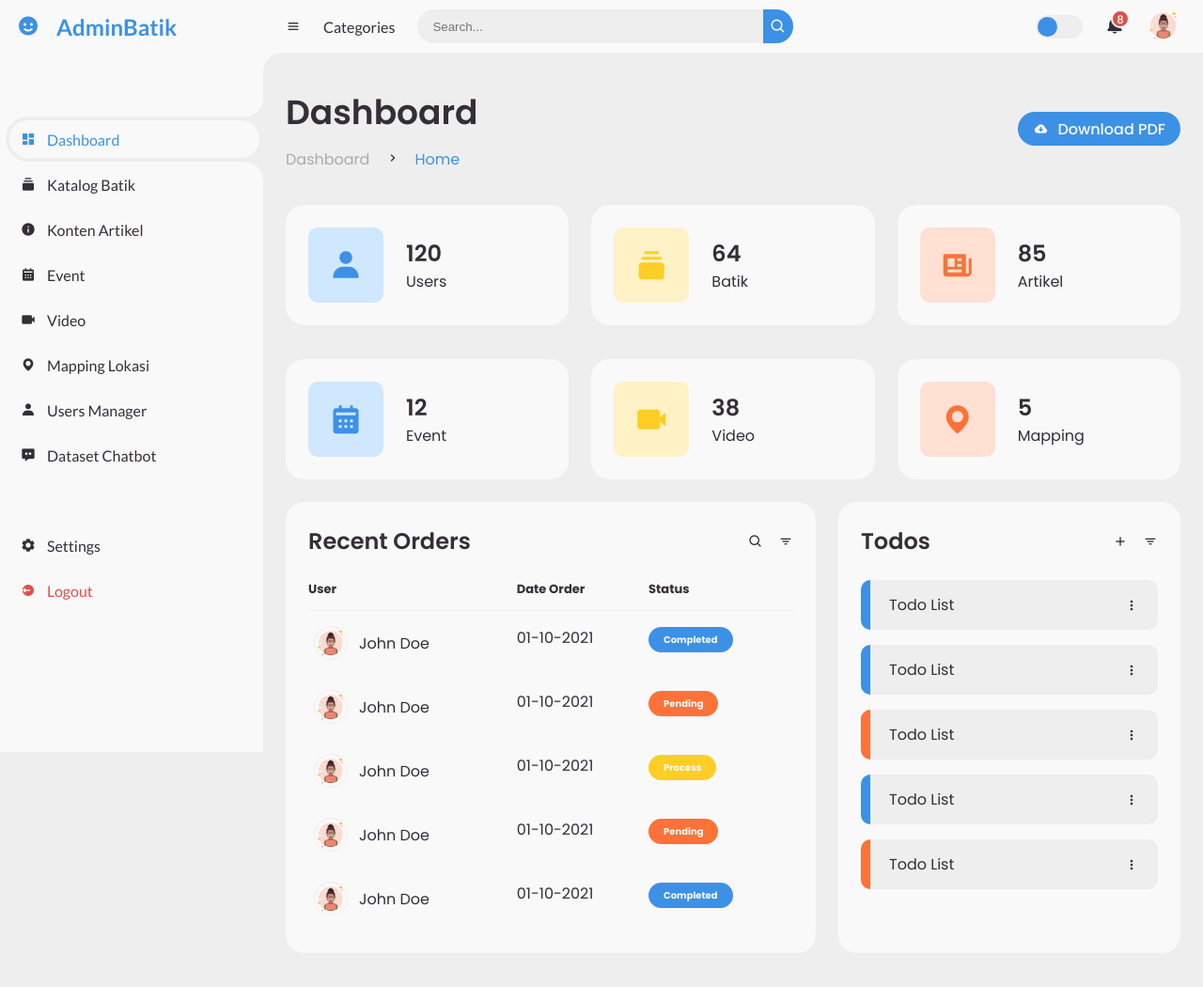
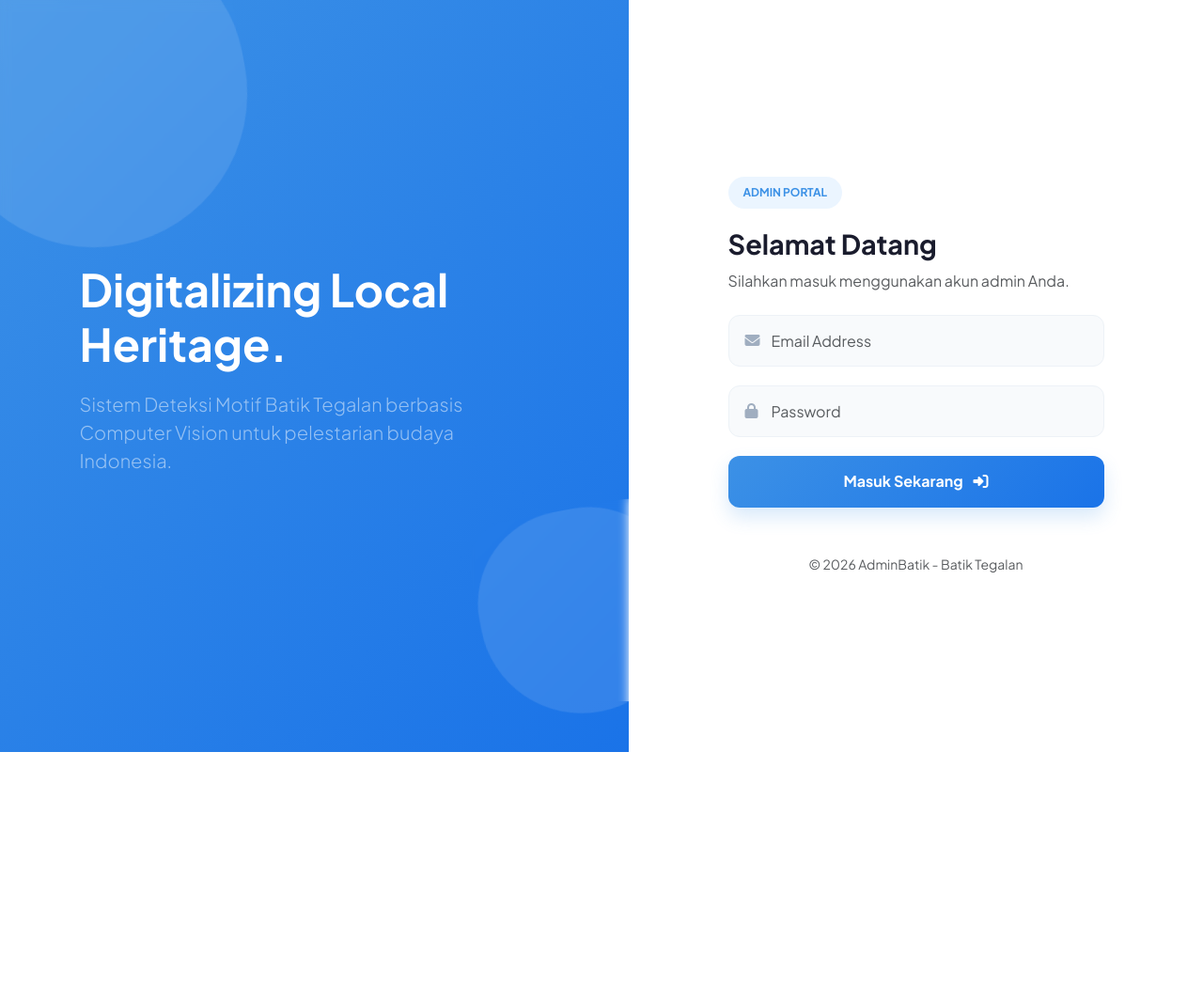
Before and after one commit to tamris/service_batik, a Flask app: page / in a window 1280 px wide. Shown: the whole page at 94% size. After the commit the page ends 800 px from the top, so only its background shows below. Run offline with Flask 3, Linux system fonts and the light colour scheme; some libraries are stand-ins or nearby versions.

Commit message:
login auth

```diff
--- a/app.py
+++ b/app.py
@@ -2,6 +2,7 @@ from flask import Flask
 from config import Config
 from extensions import mongo , jwt, bcrypt, mail
 from routes.web.dashboard import web_bp
+from routes.web.auth import auth_web
 from routes.web.galeri import galeri_bp
 from routes.web.infromasi import informasi_bp
 from routes.web.video import video_bp
@@ -35,6 +36,7 @@ app.mail = mail
 
 # 2. Register Blueprint
 app.register_blueprint(web_bp)
+app.register_blueprint(auth_web)
 app.register_blueprint(galeri_bp)
 app.register_blueprint(informasi_bp)
 app.register_blueprint(video_bp)
--- a/models/user_model.py
+++ b/models/user_model.py
@@ -9,6 +9,7 @@ def create_user(data):
         "username": data["username"],
         "email": data["email"],
         "password": hashed_password,
+        "role": data.get("role", "users"),
         "api_key": data["api_key"],
         "is_verified": data.get("is_verified", False),
         "otp": data.get("otp"), # Simpan OTP 6 digit
--- /dev/null
+++ b/routes/web/auth.py
@@ -0,0 +1,56 @@
+from flask import Blueprint, render_template, request, redirect, url_for, session, flash, current_app
+from functools import wraps
+from flask import session, redirect, url_for, flash
+
+auth_web = Blueprint('auth', __name__)
+
+@auth_web.route('/', methods=['GET', 'POST'])
+def login():
+    if request.method == 'POST':
+        email = request.form.get('email') # Ambil email dari form
+        password = request.form.get('password')
+
+        # Cari user berdasarkan email sesuai user_model.py
+        user = current_app.mongo.db.users.find_one({"email": email})
+
+        if user and current_app.bcrypt.check_password_hash(user['password'], password):
+            # Cek Role: Hanya admin/superadmin yang bisa masuk web admin
+            if user.get('role') in ['superadmin', 'admin']:
+                session['logged_in'] = True
+                session['user_id'] = str(user['_id'])
+                session['username'] = user['username']
+                session['role'] = user.get('role')
+
+                flash('Login Berhasil!', 'success')
+                return redirect(url_for('web_dashboard.index'))
+            else:
+                flash('Akses Ditolak: Anda tidak memiliki otoritas Admin.', 'danger')
+        else:
+            flash('Email atau Password salah!', 'danger')
+
+    return render_template('auth.html')
+
+def login_required(f):
+    @wraps(f)
+    def decorated_function(*args, **kwargs):
+        # 1. Cek apakah user sudah login
+        if 'logged_in' not in session:
+            flash("Silahkan login terlebih dahulu untuk mengakses halaman ini.", "danger")
+            return redirect(url_for('auth.login'))
+
+        # 2. Cek apakah role-nya Admin atau Superadmin
+        # Ini mencegah user mobile yang punya akun tapi role 'users' masuk lewat URL web
+        if session.get('role') not in ['admin', 'superadmin']:
+            flash("Akses ditolak! Anda tidak memiliki izin admin.", "danger")
+            return redirect(url_for('auth.login'))
+
+        return f(*args, **kwargs)
+    return decorated_function
+
+
+@auth_web.route('/logout')
+def logout():
+    session.clear()
+    # Tambahkan kategori "success" di sini agar HTML tidak error saat unpacking
+    flash("Anda telah berhasil keluar.", "success")
+    return redirect(url_for('auth.login'))
--- a/routes/web/dashboard.py
+++ b/routes/web/dashboard.py
@@ -1,9 +1,11 @@
 from flask import Blueprint, render_template
+from routes.web.auth import login_required
 
 # Bikin Blueprint nama 'web_dashboard'
 web_bp = Blueprint('web_dashboard', __name__)
 
-@web_bp.route('/')
+@web_bp.route('/dashboard')
+@login_required
 def index():
     # Dummy counts (gampang diganti nanti dari database)
     counts = {
--- a/routes/web/event.py
+++ b/routes/web/event.py
@@ -1,5 +1,6 @@
 import math
 import os
+from routes.web.auth import login_required
 from flask import Blueprint, render_template, request, redirect, url_for, flash
 from werkzeug.utils import secure_filename
 from models.event_model import EventModel
@@ -11,6 +12,7 @@ event_model = EventModel()
 UPLOAD_FOLDER = 'static/img/events'
 
 @event_bp.route('/data-events')
+@login_required
 def index():
     page = request.args.get('page', 1, type=int)
     search_query = request.args.get('q', '')
@@ -38,6 +40,7 @@ def index():
                            search_query=search_query)
 
 @event_bp.route('/data-events/tambah', methods=['GET', 'POST'])
+@login_required
 def create():
     if request.method == 'POST':
         # Handle Upload Banner
@@ -72,6 +75,7 @@ def create():
     return render_template('events/create.html')
 
 @event_bp.route('/data-events/edit/<string:event_id>', methods=['GET', 'POST'])
+@login_required
 def edit(event_id):
     # Ambil data lama berdasarkan ID
     page = request.form.get('page', 1, type=int)
--- a/routes/web/galeri.py
+++ b/routes/web/galeri.py
@@ -1,7 +1,8 @@
 from datetime import datetime
 import math
 import os
-from posthog import page
+from routes.web.auth import login_required
+# from posthog import page
 from werkzeug.utils import secure_filename
 from flask import Blueprint, render_template, request, redirect, url_for, flash
 from models.batik_model import BatikModel
@@ -13,6 +14,7 @@ batik_model = BatikModel()
 UPLOAD_FOLDER = 'static/img/galeri'
 
 @galeri_bp.route('/data-batik')
+@login_required
 def index():
     page = request.args.get('page', 1, type=int)
     search_query = request.args.get('q', '')
@@ -45,6 +47,7 @@ def index():
 
 
 @galeri_bp.route('/data-batik/tambah', methods=['GET', 'POST'])
+@login_required
 def create():
     if request.method == 'POST':
         file = request.files.get('gambar')
--- a/templates/auth.html
+++ b/templates/auth.html
@@ -0,0 +1,259 @@
+<!DOCTYPE html>
+<html lang="en">
+
+<head>
+    <meta charset="UTF-8">
+    <meta name="viewport" content="width=device-width, initial-scale=1.0">
+    <title>Login Admin | Batik Tegalan</title>
+    <link href="https://fonts.googleapis.com/css2?family=Plus+Jakarta+Sans:wght@300;400;600;700&display=swap"
+        rel="stylesheet">
+    <link rel="stylesheet" href="https://cdnjs.cloudflare.com/ajax/libs/font-awesome/6.4.0/css/all.min.css">
+    <link href="https://cdn.jsdelivr.net/npm/bootstrap@5.3.0/dist/css/bootstrap.min.css" rel="stylesheet">
+
+    <style>
+        :root {
+            /* Warna disesuaikan dengan Dashboard AdminBatik */
+            --primary-color: #3C91E6;
+            --primary-gradient: linear-gradient(135deg, #3C91E6 0%, #1a73e8 100%);
+            --glass-bg: rgba(255, 255, 255, 0.95);
+        }
+
+        body,
+        html {
+            height: 100%;
+            margin: 0;
+            font-family: 'Plus Jakarta Sans', sans-serif;
+            overflow: hidden;
+        }
+
+        .login-wrapper {
+            display: flex;
+            height: 100vh;
+            width: 100%;
+        }
+
+        /* Sisi Kiri: Visual & Gradients disesuaikan */
+        .side-visual {
+            flex: 1.2;
+            background: var(--primary-gradient);
+            position: relative;
+            display: flex;
+            align-items: center;
+            justify-content: center;
+            color: white;
+            padding: 40px;
+            overflow: hidden;
+        }
+
+        /* Object Printilan tetap ada, warna disesuaikan */
+        .shape {
+            position: absolute;
+            background: rgba(255, 255, 255, 0.1);
+            backdrop-filter: blur(5px);
+            border-radius: 30% 70% 70% 30% / 30% 30% 70% 70%;
+            animation: morph 15s linear infinite;
+        }
+
+        .shape-1 {
+            width: 300px;
+            height: 300px;
+            top: -50px;
+            left: -50px;
+        }
+
+        .shape-2 {
+            width: 200px;
+            height: 200px;
+            bottom: 50px;
+            right: -50px;
+            border-radius: 50%;
+        }
+
+        @keyframes morph {
+            0% {
+                transform: scale(1) rotate(0deg);
+                border-radius: 30% 70% 70% 30%;
+            }
+
+            50% {
+                transform: scale(1.1) rotate(90deg);
+                border-radius: 50%;
+            }
+
+            100% {
+                transform: scale(1) rotate(180deg);
+                border-radius: 30% 70% 70% 30%;
+            }
+        }
+
+        .visual-content {
+            position: relative;
+            z-index: 2;
+            text-align: left;
+            max-width: 500px;
+        }
+
+        .visual-content h1 {
+            font-weight: 800;
+            font-size: 3rem;
+            line-height: 1.2;
+            margin-bottom: 20px;
+        }
+
+        /* Sisi Kanan: Form */
+        .side-form {
+            flex: 1;
+            background: #ffffff;
+            display: flex;
+            align-items: center;
+            justify-content: center;
+            padding: 60px;
+        }
+
+        .form-container {
+            width: 100%;
+            max-width: 400px;
+        }
+
+        .brand-badge {
+            display: inline-block;
+            padding: 8px 16px;
+            background: #EBF5FF;
+            /* Soft blue dari dashboard */
+            color: var(--primary-color);
+            border-radius: 50px;
+            font-weight: 700;
+            font-size: 0.75rem;
+            margin-bottom: 20px;
+        }
+
+        .form-title {
+            font-weight: 700;
+            font-size: 1.8rem;
+            color: #1a1c2d;
+            margin-bottom: 10px;
+        }
+
+        .form-control {
+            height: 55px;
+            border-radius: 12px;
+            padding-left: 45px;
+            border: 1.5px solid #edf2f7;
+            background: #f8fafc;
+            transition: all 0.3s;
+        }
+
+        .form-control:focus {
+            background: #fff;
+            border-color: var(--primary-color);
+            box-shadow: 0 0 0 4px rgba(60, 145, 230, 0.1);
+        }
+
+        .input-group-custom {
+            position: relative;
+            margin-bottom: 20px;
+        }
+
+        .input-group-custom i {
+            position: absolute;
+            left: 18px;
+            top: 50%;
+            transform: translateY(-50%);
+            color: #a0aec0;
+            z-index: 4;
+        }
+
+        /* Tombol Login dengan Gradasi */
+        .btn-login {
+            height: 55px;
+            border-radius: 12px;
+            font-weight: 700;
+            background: var(--primary-gradient);
+            border: none;
+            color: white;
+            box-shadow: 0 10px 20px rgba(60, 145, 230, 0.2);
+            transition: all 0.3s;
+        }
+
+        .btn-login:hover {
+            transform: translateY(-2px);
+            box-shadow: 0 15px 25px rgba(60, 145, 230, 0.3);
+        }
+
+        /* Responsive */
+        @media (max-width: 992px) {
+            .side-visual {
+                display: none;
+            }
+        }
+    </style>
+</head>
+
+<body>
+
+    <div class="login-wrapper">
+        <div class="side-visual">
+            <div class="shape shape-1"></div>
+            <div class="shape shape-2"></div>
+
+            <div class="visual-content">
+                <!-- <span class="badge bg-white text-primary mb-3">V 1.0 Alpha</span> -->
+                <h1>Digitalizing Local Heritage.</h1>
+                <p class="lead text-white-50">Sistem Deteksi Motif Batik Tegalan berbasis Computer Vision untuk
+                    pelestarian budaya Indonesia.</p>
+            </div>
+        </div>
+
+        <div class="side-form">
+            <div class="form-container">
+                <div class="brand-badge text-uppercase">Admin Portal</div>
+                <h2 class="form-title">Selamat Datang</h2>
+                <p class="text-muted mb-4">Silahkan masuk menggunakan akun admin Anda.</p>
+
+                <form action="{{ url_for('auth.login') }}" method="POST">
+                    <div class="input-group-custom">
+                        <i class="fas fa-envelope"></i> <input type="email" name="email" class="form-control"
+                            placeholder="Email Address" required>
+                    </div>
+
+                    <div class="input-group-custom">
+                        <i class="fas fa-lock"></i>
+                        <input type="password" name="password" class="form-control" placeholder="Password" required>
+                    </div>
+
+                    <button type="submit" class="btn btn-login w-100">
+                        Masuk Sekarang <i class="fas fa-sign-in-alt ms-2"></i>
+                    </button>
+                </form>
+
+                <div class="mt-5 text-center">
+                    <small class="text-muted">&copy; 2026 AdminBatik - Batik Tegalan</small>
+                </div>
+            </div>
+        </div>
+    </div>
+
+    <script src="https://cdn.jsdelivr.net/npm/bootstrap@5.3.0/dist/js/bootstrap.bundle.min.js"></script>
+
+    <!-- Tambahkan Library SweetAlert2 jika belum ada -->
+    <script src="https://cdn.jsdelivr.net/npm/sweetalert2@11"></script>
+
+    {% with messages = get_flashed_messages(with_categories=true) %}
+    {% if messages %}
+    {% for category, message in messages %}
+    <script>
+        Swal.fire({
+            icon: '{{ "error" if category == "danger" else "success" }}',
+            title: '{{ "Akses Ditolak" if category == "danger" else "Berhasil" }}',
+            text: '{{ message }}',
+            confirmButtonColor: '#3C91E6',
+            timer: 3000,
+            timerProgressBar: true
+        });
+    </script>
+    {% endfor %}
+    {% endif %}
+    {% endwith %}
+</body>
+
+</html>
--- a/templates/dashboard.html
+++ b/templates/dashboard.html
@@ -1,5 +1,6 @@
 <!DOCTYPE html>
 <html lang="en">
+
 <head>
 	<meta charset="UTF-8">
 	<meta name="viewport" content="width=device-width, initial-scale=1.0">
@@ -13,6 +14,7 @@
 
 	<title>Dashboard</title>
 </head>
+
 <body>
 	<script>
 		// Cek LocalStorage SEBELUM render konten
@@ -31,50 +33,50 @@
 		<ul class="side-menu top">
 			<li class="{{ 'active' if request.endpoint == 'web_dashboard.index' else '' }}">
 				<a href="{{ url_for('web_dashboard.index') }}">
-            <i class='bx bxs-dashboard' ></i>
+					<i class='bx bxs-dashboard'></i>
 					<span class="text">Dashboard</span>
 				</a>
 			</li>
 
 			<li class="{{ 'active' if 'galeri' in request.endpoint else '' }}">
 				<a href="{{ url_for('galeri.index') }}">
-            <i class='bx bxs-collection' ></i>
+					<i class='bx bxs-collection'></i>
 					<span class="text">Katalog Batik</span>
 				</a>
 			</li>
 			<li>
 				<a href="{{ url_for('informasi.index') }}">
-					<i class='bx bxs-info-circle' ></i>
+					<i class='bx bxs-info-circle'></i>
 					<span class="text">Konten Artikel</span>
 				</a>
 			</li>
 			<li>
 				<a href="{{ url_for('event.index') }}">
-					<i class='bx bxs-calendar' ></i>
+					<i class='bx bxs-calendar'></i>
 					<span class="text">Event</span>
 				</a>
 			</li>
 			<li>
 				<a href="{{ url_for('video.index') }}">
-					<i class='bx bxs-video' ></i>
+					<i class='bx bxs-video'></i>
 					<span class="text">Video</span>
 				</a>
 			</li>
 			<li>
 				<a href="#">
-					<i class='bx bxs-map' ></i>
+					<i class='bx bxs-map'></i>
 					<span class="text">Mapping Lokasi</span>
 				</a>
 			</li>
 			<li>
 				<a href="#">
-					<i class='bx bxs-user' ></i>
+					<i class='bx bxs-user'></i>
 					<span class="text">Users Manager</span>
 				</a>
 			</li>
 			<li>
 				<a href="#">
-					<i class='bx bxs-message-dots' ></i>
+					<i class='bx bxs-message-dots'></i>
 					<span class="text">Dataset Chatbot</span>
 				</a>
 			</li>
@@ -82,13 +84,13 @@
 		<ul class="side-menu">
 			<li>
 				<a href="#">
-					<i class='bx bxs-cog' ></i>
+					<i class='bx bxs-cog'></i>
 					<span class="text">Settings</span>
 				</a>
 			</li>
 			<li>
-				<a href="#" class="logout">
-					<i class='bx bxs-log-out-circle' ></i>
+				<a href=" {{ url_for('auth.logout') }}" class="logout">
+					<i class='bx bxs-log-out-circle'></i>
 					<span class="text">Logout</span>
 				</a>
 			</li>
@@ -102,18 +104,18 @@
 	<section id="content">
 		<!-- NAVBAR -->
 		<nav>
-			<i class='bx bx-menu' ></i>
+			<i class='bx bx-menu'></i>
 			<a href="#" class="nav-link">Categories</a>
 			<form action="#">
 				<div class="form-input">
 					<input type="search" placeholder="Search...">
-					<button type="submit" class="search-btn"><i class='bx bx-search' ></i></button>
+					<button type="submit" class="search-btn"><i class='bx bx-search'></i></button>
 				</div>
 			</form>
 			<input type="checkbox" id="switch-mode" hidden>
 			<label for="switch-mode" class="switch-mode"></label>
 			<a href="#" class="notification">
-				<i class='bx bxs-bell' ></i>
+				<i class='bx bxs-bell'></i>
 				<span class="num">8</span>
 			</a>
 			<a href="#" class="profile">
@@ -132,14 +134,14 @@
 						<li>
 							<a href="#">Dashboard</a>
 						</li>
-						<li><i class='bx bx-chevron-right' ></i></li>
+						<li><i class='bx bx-chevron-right'></i></li>
 						<li>
 							<a class="active" href="#">Home</a>
 						</li>
 					</ul>
 				</div>
 				<a href="#" class="btn-download">
-					<i class='bx bxs-cloud-download' ></i>
+					<i class='bx bxs-cloud-download'></i>
 					<span class="text">Download PDF</span>
 				</a>
 			</div>
@@ -199,8 +201,8 @@
 				<div class="order">
 					<div class="head">
 						<h3>Recent Orders</h3>
-						<i class='bx bx-search' ></i>
-						<i class='bx bx-filter' ></i>
+						<i class='bx bx-search'></i>
+						<i class='bx bx-filter'></i>
 					</div>
 					<table>
 						<thead>
@@ -257,29 +259,29 @@
 				<div class="todo">
 					<div class="head">
 						<h3>Todos</h3>
-						<i class='bx bx-plus' ></i>
-						<i class='bx bx-filter' ></i>
+						<i class='bx bx-plus'></i>
+						<i class='bx bx-filter'></i>
 					</div>
 					<ul class="todo-list">
 						<li class="completed">
 							<p>Todo List</p>
-							<i class='bx bx-dots-vertical-rounded' ></i>
+							<i class='bx bx-dots-vertical-rounded'></i>
 						</li>
 						<li class="completed">
 							<p>Todo List</p>
-							<i class='bx bx-dots-vertical-rounded' ></i>
+							<i class='bx bx-dots-vertical-rounded'></i>
 						</li>
 						<li class="not-completed">
 							<p>Todo List</p>
-							<i class='bx bx-dots-vertical-rounded' ></i>
+							<i class='bx bx-dots-vertical-rounded'></i>
 						</li>
 						<li class="completed">
 							<p>Todo List</p>
-							<i class='bx bx-dots-vertical-rounded' ></i>
+							<i class='bx bx-dots-vertical-rounded'></i>
 						</li>
 						<li class="not-completed">
 							<p>Todo List</p>
-							<i class='bx bx-dots-vertical-rounded' ></i>
+							<i class='bx bx-dots-vertical-rounded'></i>
 						</li>
 					</ul>
 				</div>
@@ -292,5 +294,8 @@
 
 
 	<script src="{{ url_for('static', filename='js/script.js') }}"></script>
+	<!-- Tambahkan Library SweetAlert2 jika belum ada -->
+	<script src="https://cdn.jsdelivr.net/npm/sweetalert2@11"></script>
 </body>
+
 </html>
```
Lines whose indentation alone changed are shown as unchanged.
